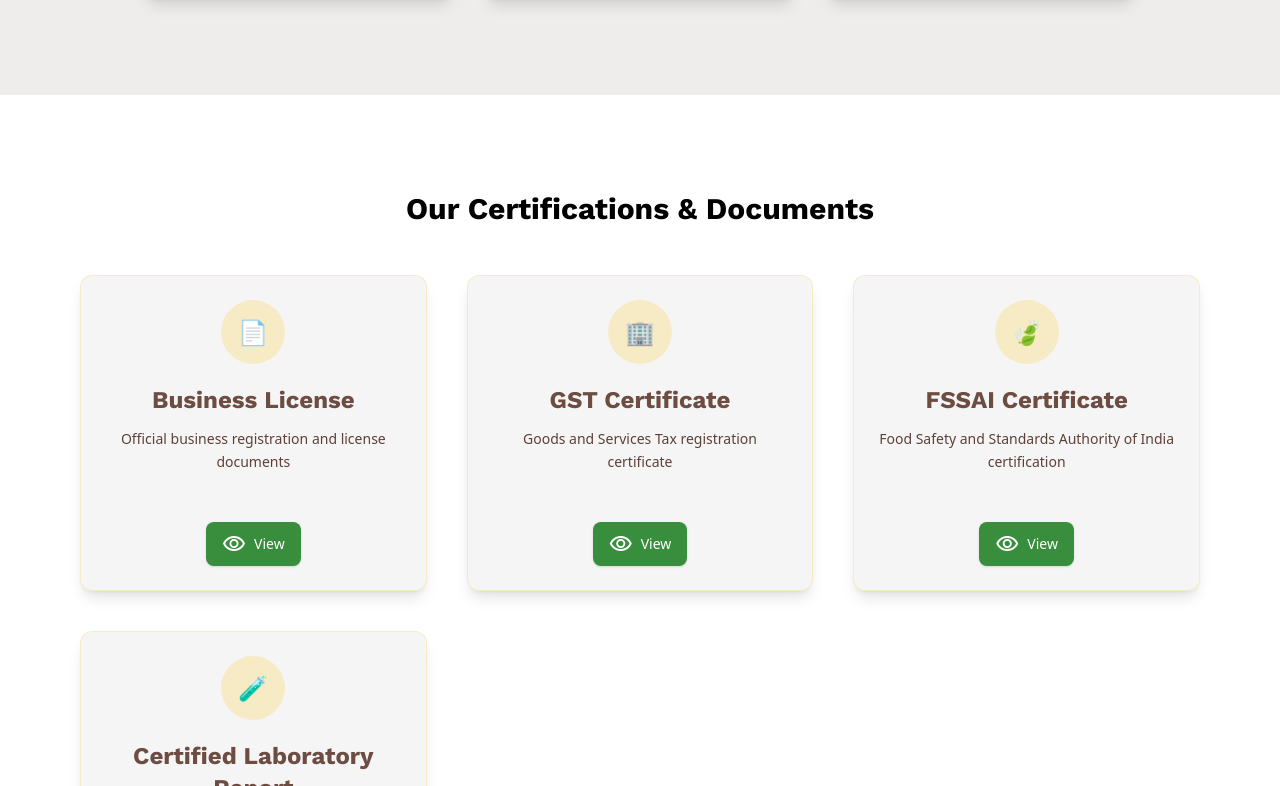
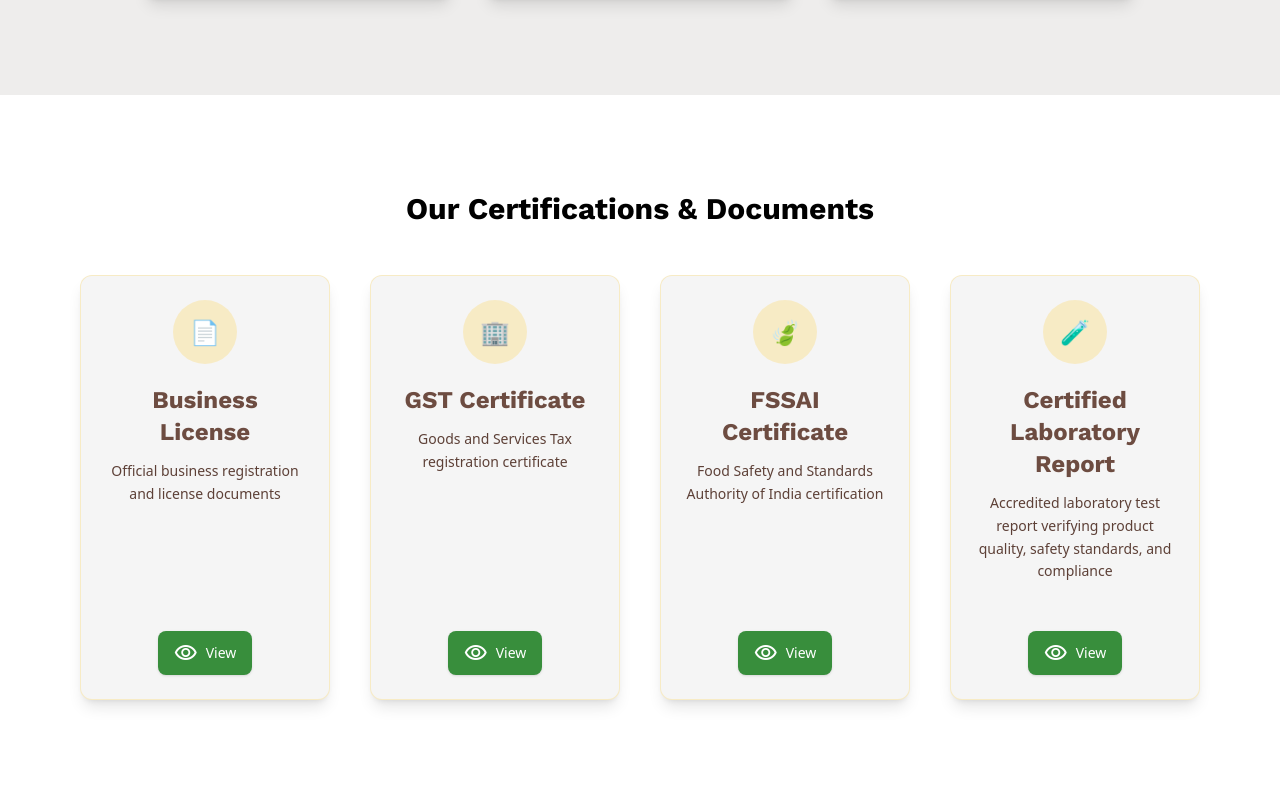
Before and after one commit to AkshayG079/golden_spice_venture, a Next.js app: page /aboutus in a window 1280 px wide. Shown: the part 2014-2800 px from the top of the page. Built offline with nearby package versions, Linux system fonts and the light colour scheme.

Commit message:
new report added

```diff
--- a/src/app/aboutus/AboutusClient.js
+++ b/src/app/aboutus/AboutusClient.js
@@ -94,7 +94,7 @@
     },
     {
       name: "Certified Laboratory Report",
-      file: "/doc/LABORATORY_report",
+      file: "/doc/LABORATORY_report.pdf",
       icon: "🧪",
       description:
         "Accredited laboratory test report verifying product quality, safety standards, and compliance",
@@ -360,7 +360,7 @@
               </motion.h2>
 
               <motion.div
-                className="grid grid-cols-1 md:grid-cols-3 gap-8 sm:gap-10"
+                className="grid grid-cols-1 md:grid-cols-4 gap-8 sm:gap-10"
                 variants={staggerContainer}
               >
                 {certificates.map((cert, index) => (
```
